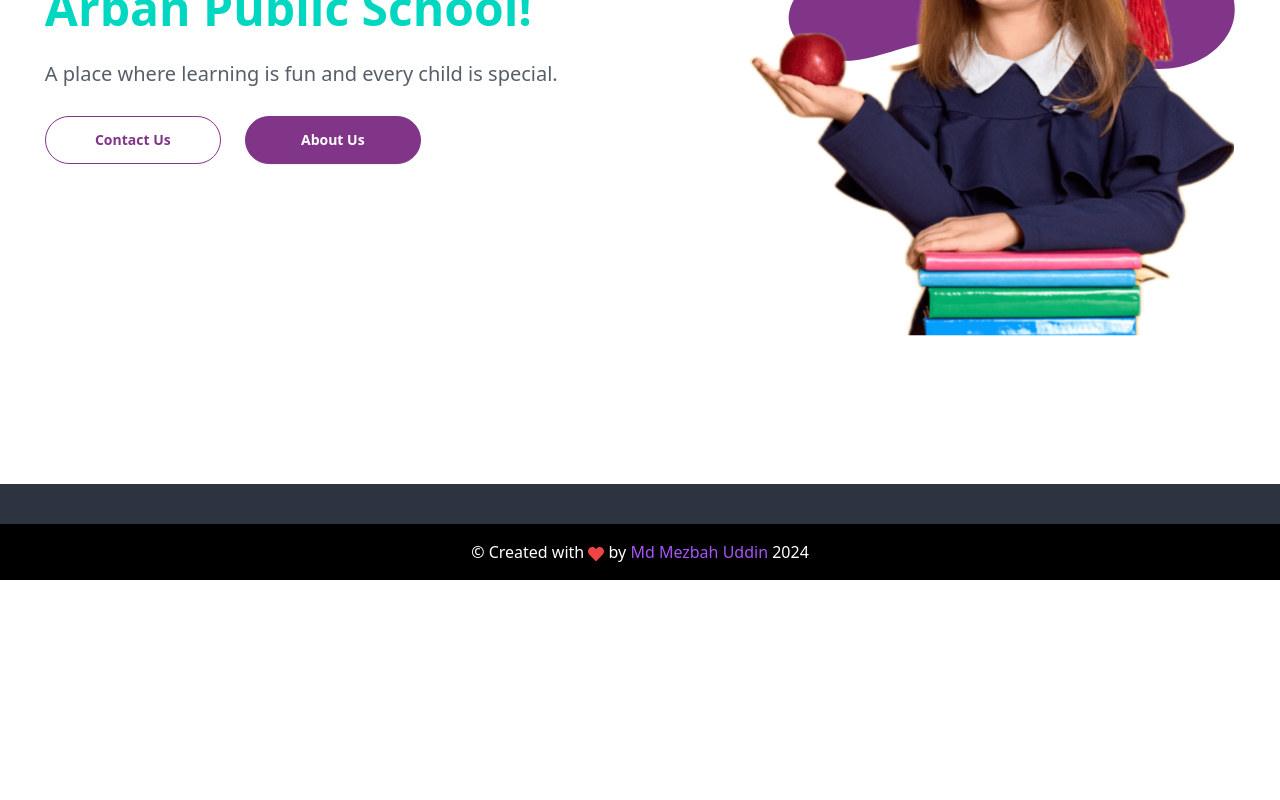
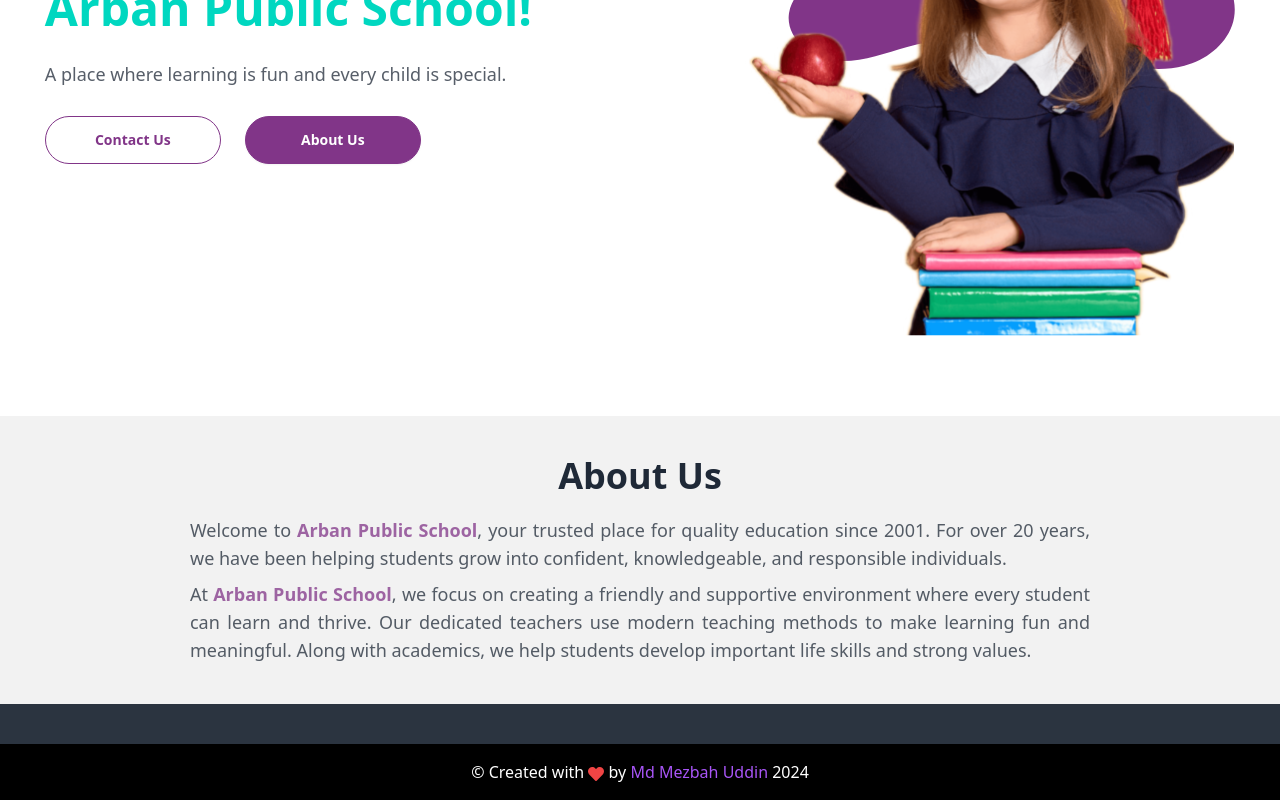
Before and after one commit to misbahulhoq/arbanpublicschool, a Next.js app: page / in a window 1280 px wide. Shown: the part 531-1331 px from the top of the page. Before the commit the page ends 1111 px from the top, so only its background shows below. Built offline with nearby package versions, Linux system fonts and the light colour scheme; no server answers.

Commit message:
created about us section

```diff
--- a/src/app/page.tsx
+++ b/src/app/page.tsx
@@ -1,9 +1,11 @@
+import About from "@/components/home/About";
 import HeroSection from "@/components/home/Hero";
 
 export default function Home() {
   return (
-    <div className="min-h-screen text-xl">
+    <div className="min-h-screen text-lg">
       <HeroSection />
+      <About />
     </div>
   );
 }
--- /dev/null
+++ b/src/components/home/About.tsx
@@ -0,0 +1,39 @@
+import React from "react";
+
+const About = () => {
+  return (
+    <section className="bg-base-200 py-10">
+      <div className="container-center">
+        <h2 className="mb-5 text-center text-3xl font-bold lg:text-4xl">
+          About Us
+        </h2>
+        <div className="mx-auto max-w-[900px] space-y-2">
+          <p className="text-justify">
+            Welcome to{" "}
+            <span className="font-semibold text-primary opacity-100">
+              Arban Public School
+            </span>
+            , your trusted place for quality education since 2001. For over 20
+            years, we have been helping students grow into confident,
+            knowledgeable, and responsible individuals.
+          </p>
+
+          <p className="text-justify">
+            At{" "}
+            <span className="font-semibold text-primary opacity-100">
+              {" "}
+              Arban Public School
+            </span>
+            , we focus on creating a friendly and supportive environment where
+            every student can learn and thrive. Our dedicated teachers use
+            modern teaching methods to make learning fun and meaningful. Along
+            with academics, we help students develop important life skills and
+            strong values.
+          </p>
+        </div>
+      </div>
+    </section>
+  );
+};
+
+export default About;
```
